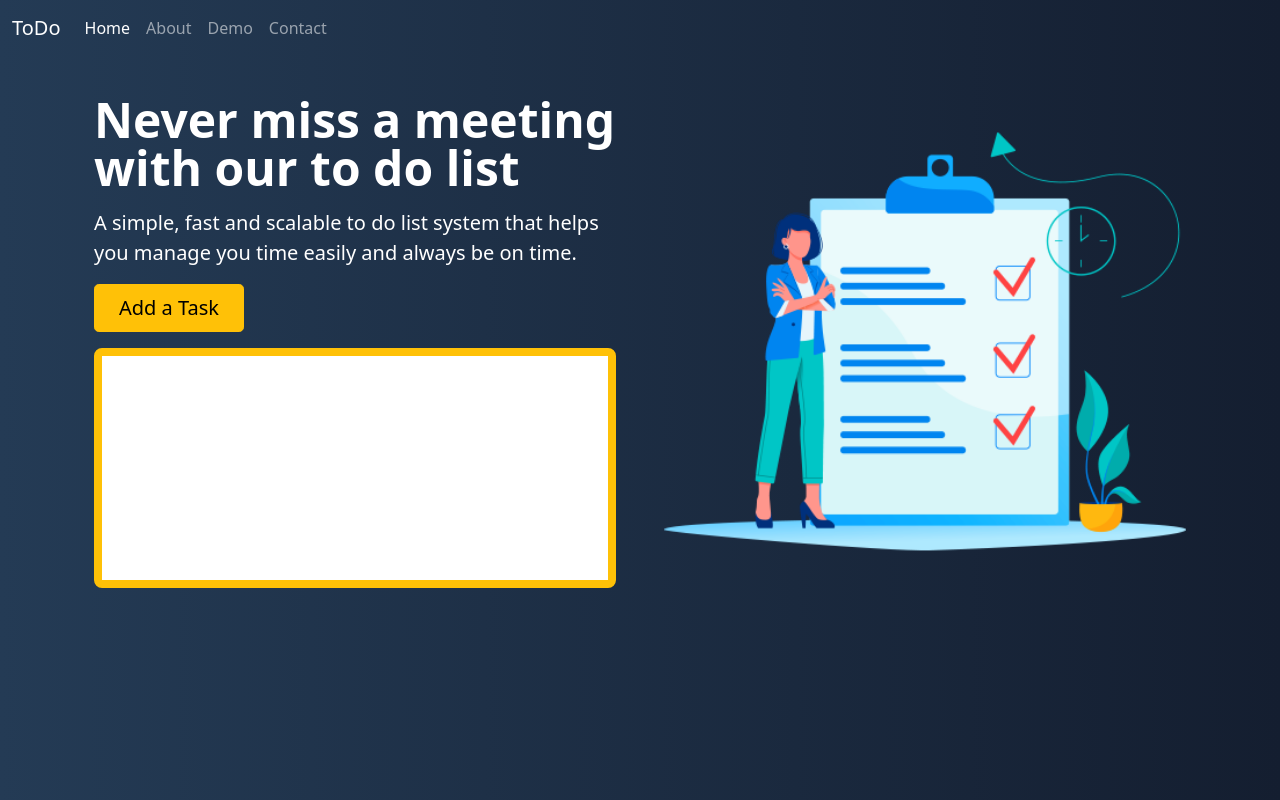
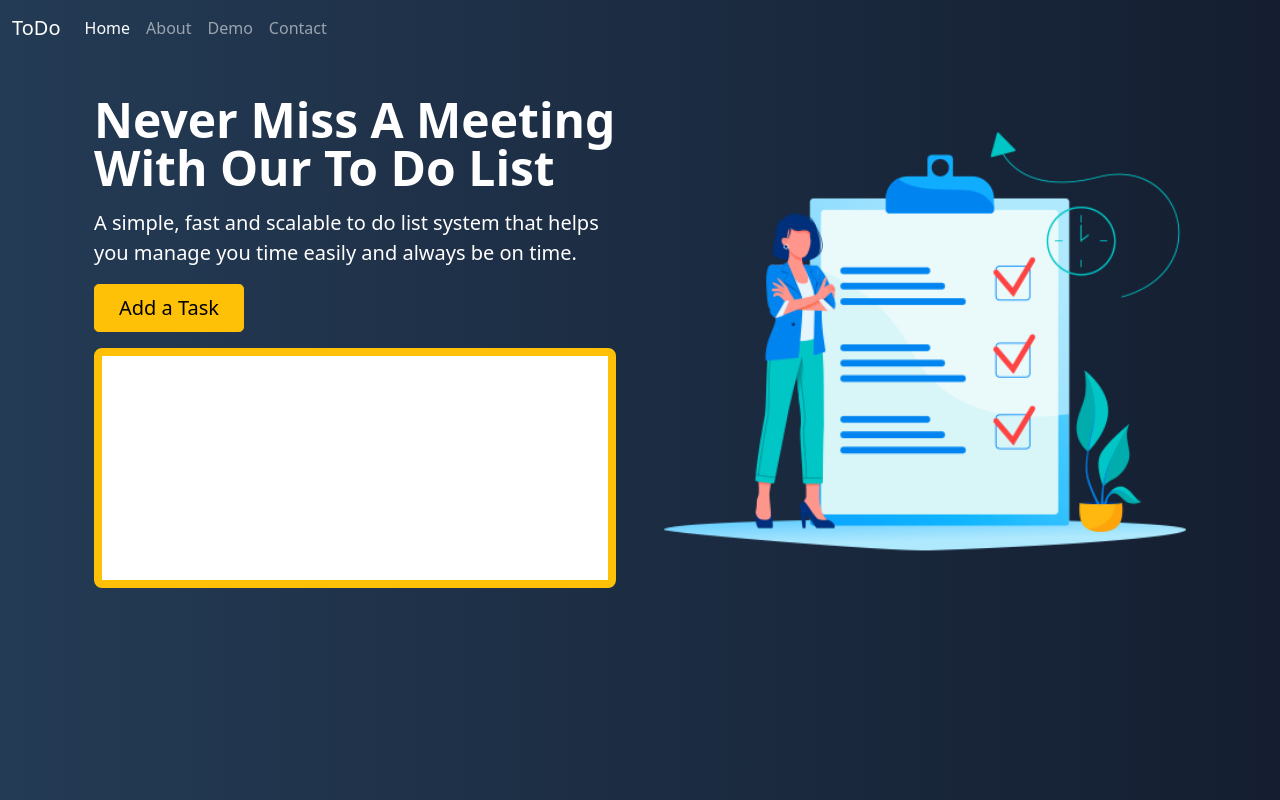
Before and after one commit to BinaryRaider/FirstProject, a plain HTML site: page index.html in a window 1280 px wide. Drawn offline with nearby package versions, Linux system fonts and the light colour scheme.

Commit message:
Fixed some typos

```diff
--- a/index.html
+++ b/index.html
@@ -2,7 +2,7 @@
 <html lang="en">
 
 <head>
-    <title>First Project</title>
+    <title>First Project V2</title>
     <!-- Required meta tags -->
     <meta charset="utf-8">
     <meta name="viewport" content="width=device-width, initial-scale=1, shrink-to-fit=no">
@@ -51,7 +51,7 @@
                         loading="lazy">
                 </div>
                 <div class="col-lg-6">
-                    <h1 class="display-5 fw-bold lh-1 mb-3">Never miss a meeting with our to do list</h1>
+                    <h1 class="display-5 fw-bold lh-1 mb-3">Never Miss A Meeting With Our To Do List</h1>
                     <p class="lead">A simple, fast and scalable to do list system that helps you manage you time easily
                         and always be on time.
                     </p>
```
